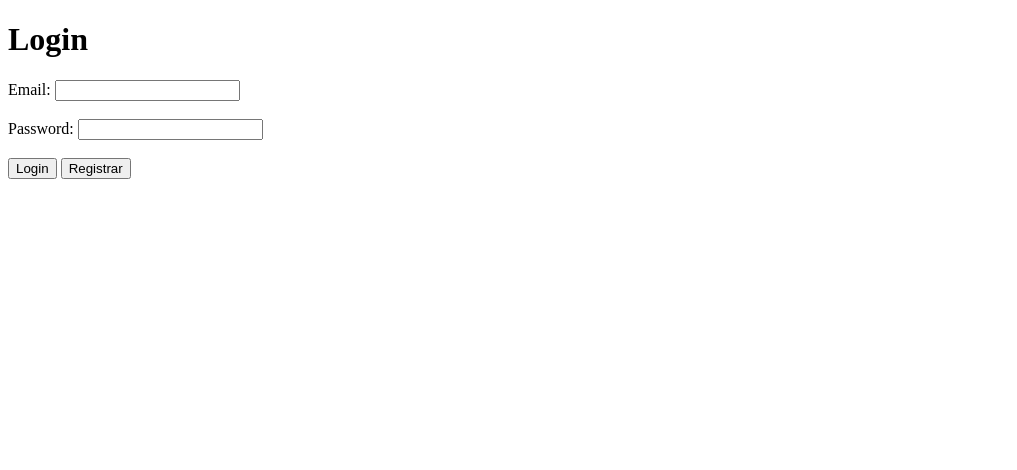
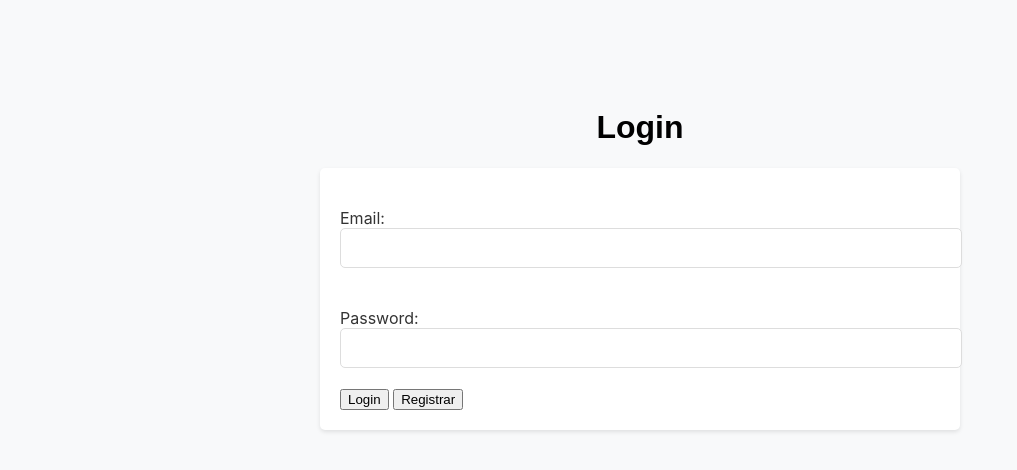
Before and after one commit to SantiagoArenas/FinalProjectTAP, a plain HTML site: page src/main/resources/static/login.html in a window 1280 px wide. Shown: the whole page, without its empty margins (0-1017 px from the left). Drawn offline with Linux system fonts and the light colour scheme.

Commit message:
Centrado del título

```diff
--- a/src/main/resources/static/login.html
+++ b/src/main/resources/static/login.html
@@ -4,6 +4,7 @@
     <meta charset="UTF-8">
     <meta name="viewport" content="width=device-width, initial-scale=1.0">
     <title>Login Page</title>
+    <link rel="stylesheet" type="text/css" href="styleRegistro.css">
 </head>
 <body>
     <h1>Login</h1>
--- a/src/main/resources/static/styleRegistro.css
+++ b/src/main/resources/static/styleRegistro.css
@@ -1,4 +1,8 @@
 @import 'styles.css';
+
+h1 {
+    text-align: center;
+}
 
 form {
     max-width: 600px;
```
